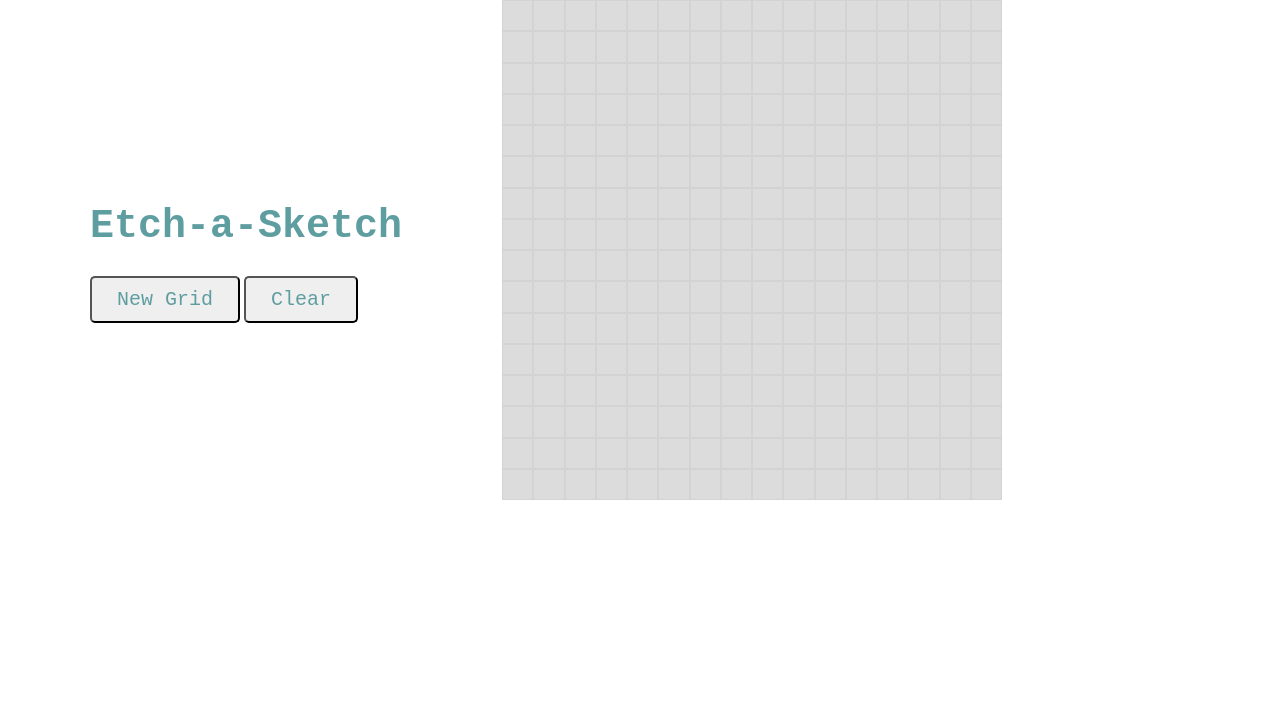
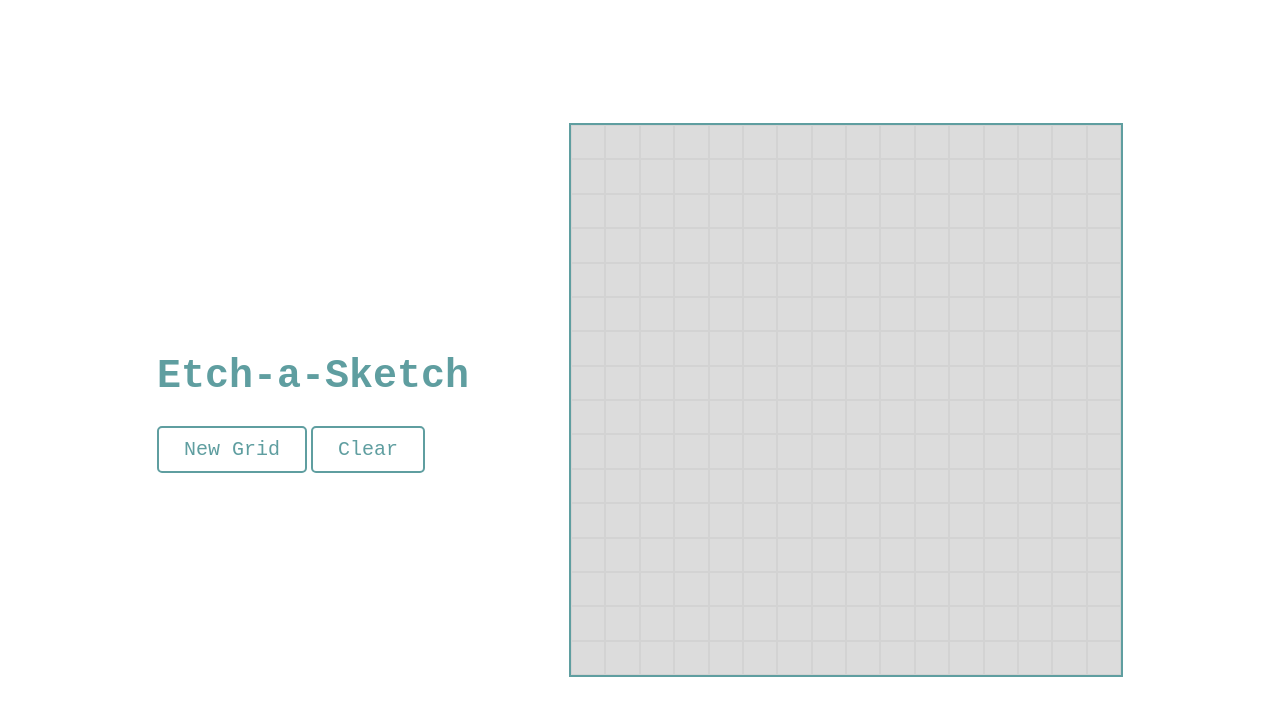
Before and after one commit to jamiezzhou/Etch-a-Sketch, a plain HTML site: page index.html in a window 1280 px wide. Drawn offline with Linux system fonts and the light colour scheme.

Commit message:
README updated

```diff
--- a/script.js
+++ b/script.js
@@ -25,18 +25,14 @@ function createNewGrid() {
   const input = window.prompt(
     "Please enter the desired grid size (1-64).\nThe default 16 generates a 16*16 grid."
   );
-
-  let newGridSize = parseInt(input); // Convert the input to an integer
-
-  // Check if the input is a number and within the range 1-64
+  let newGridSize = parseInt(input);
   if (!isNaN(newGridSize) && newGridSize >= 1 && newGridSize <= 64) {
     console.log("Valid input. Grid size: ", newGridSize);
-    // Proceed with using newGridSize for your grid
   } else {
     console.log("Invalid input. Using default size: 16");
     newGridSize = 16;
-    // Use the default size or handle the error as needed
   }
+
   const container = document.querySelector(".container");
   container.innerHTML = "";
   //   const squares = document.querySelectorAll(".square");
@@ -55,5 +51,4 @@ function clearGrid() {
 window.onload = () => {
   setUpGrid(DEFAULT_SIZE);
   activateButton();
-  //   activateButton(DEFAULT_MODE);
 };
--- a/style.css
+++ b/style.css
@@ -1,38 +1,47 @@
 .body {
     display: flex;
     align-items: center;
-    justify-content: flex-start;
-    gap: 100px;
-    max-width: 1100px;
-    margin: 0 auto;
-  }
+    justify-content: center; /* Changed to center the content */
+    gap: 100px; /* Reduced gap for better spacing */
+    width: 100vw; /* 100% of the viewport width */
+    height: 100vh;
+    box-sizing: border-box;
+    margin: 0;
+    padding: 50px; /* Added padding */
+}
 
 .h1 {
     color: #5f9ea0;
     font-size: 40px;
     font-family: 'Courier New', Courier, monospace;
-
 }
 
 .button {
+    background-color: white; /* Background color */
     color: cadetblue;
     padding: 10px 25px;
-    size: 30px;
     font-size: 20px;
+    border: 2px solid cadetblue; /* Border styling */
     border-radius: 5px;
+    cursor: pointer; /* Cursor on hover */
     font-family: 'Courier New', Courier, monospace;
 }
 
+.button:hover {
+    background-color: cadetblue; /* Hover effect */
+    color: white;
+}
+
 .container {
-    justify-content: center;
     display: flex;
     flex-wrap: wrap;
+    justify-content: start; /* Align grid items to start */
     background-color: gainsboro;
-    width: 500px;
-    height: 500px;
+    width: 550px; /* Adjusted to fit 16x16 grid including borders */
+    height: 550px;
+    border: 2px solid #5f9ea0; /* Container border */
 }
 
 .square {
-    justify-content: center;
-    border: 1px solid lightgray; /* Adjust as needed */
+    border: 1px solid lightgray;
 }
```
Also changed, not shown: 1 other file.
